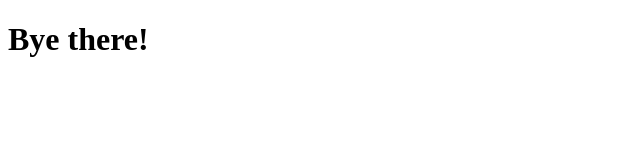
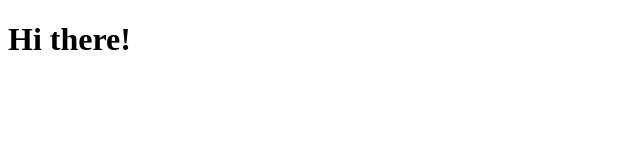
Before and after one commit to kynoh44/modern-react-with-redux-2023, a React (Create React App) app in the folder jsx/: page / in a window 1280 px wide. Shown: the top 160 px of the page, without its empty margins (0-640 px from the left). Built offline with nearby package versions, Linux system fonts and the light colour scheme.

Commit message:
JSX must be returned in the function to be shown

```diff
--- a/jsx/src/App.js
+++ b/jsx/src/App.js
@@ -1,6 +1,6 @@
 /* 4) Create a component */
-function App() {
-	return <h1>Bye there!</h1>;
-}
+//function App() {
+//	return <h1>Bye there!</h1>;
+//}
 
-export default App;
+//export default App;
--- a/jsx/src/index.js
+++ b/jsx/src/index.js
@@ -1,7 +1,7 @@
 /* 1) Import the React and ReactDOM libraries */
 import React from	'react';
 import ReactDOM from 'react-dom/client';
-import App from './App';
+//import App from './App';
 
 /* 2) Get a reference to the div with ID root */
 const el = document.getElementById('root');
@@ -9,5 +9,11 @@ const el = document.getElementById('root');
 /* 3) Tell React to take control of that element */
 const root = ReactDOM.createRoot(el);
 
-/* 4) Show the component on the screen */
+/* 4) Create a component */
+function App() {
+	<h3>Bye there!</h3>	// Not returned, so not shown
+	return <h1>Hi there!</h1>;
+}
+
+/* 5) Show the component on the screen */
 root.render(<App />);
```
